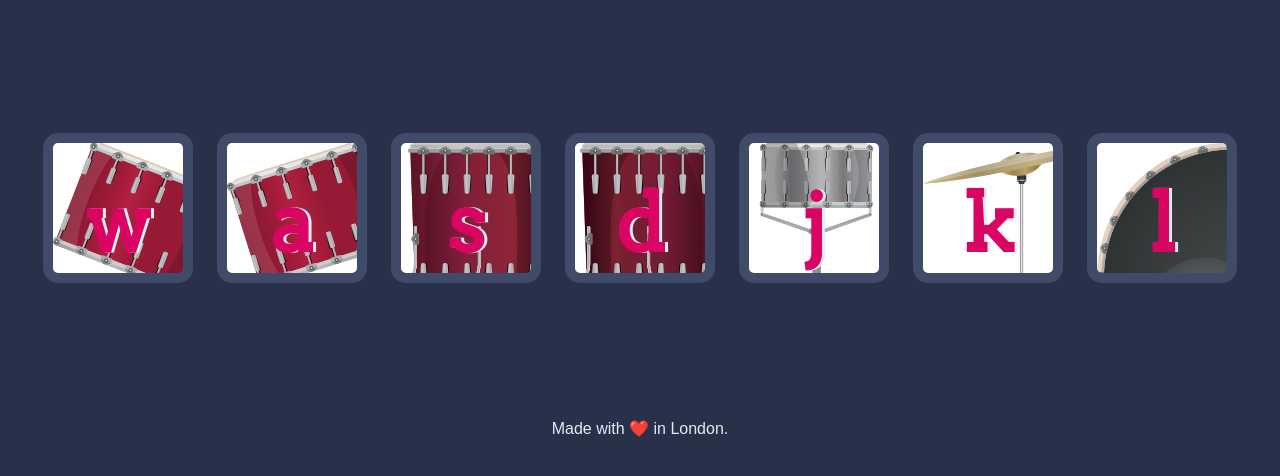
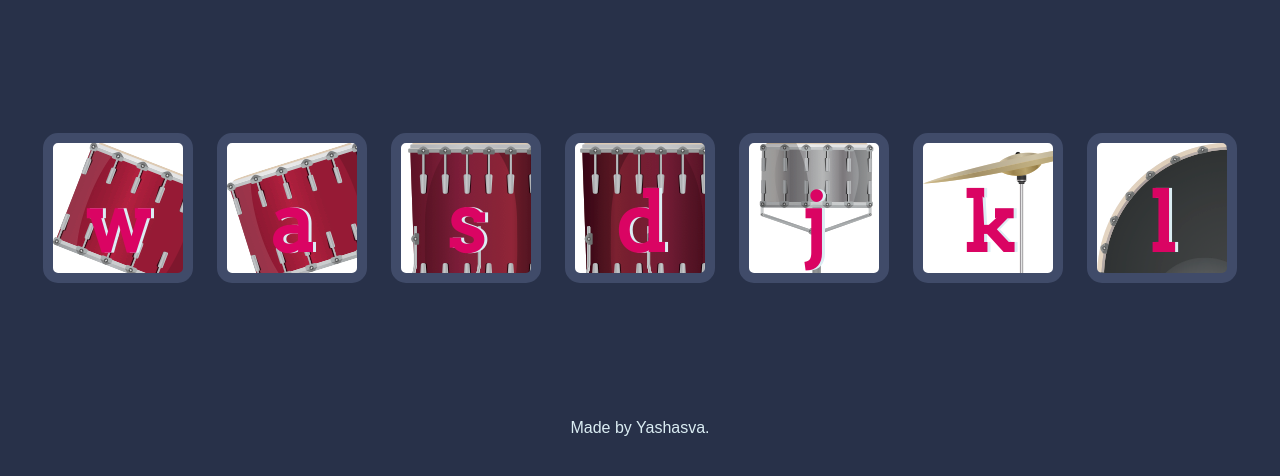
Before and after one commit to yashasva1/Drummer_Band, a plain HTML site: page index.html in a window 1280 px wide. Shown: the part 156-632 px from the top of the page. Drawn offline with Linux system fonts and the light colour scheme.

Commit message:
Update index.html

```diff
--- a/index.html
+++ b/index.html
@@ -24,7 +24,7 @@
 <script src="index.js" charset="utf-8"></script>
 
 <footer>
-  Made with ❤️ in London.
+  Made by Yashasva.
 </footer>
 </body>
 </html>
```
